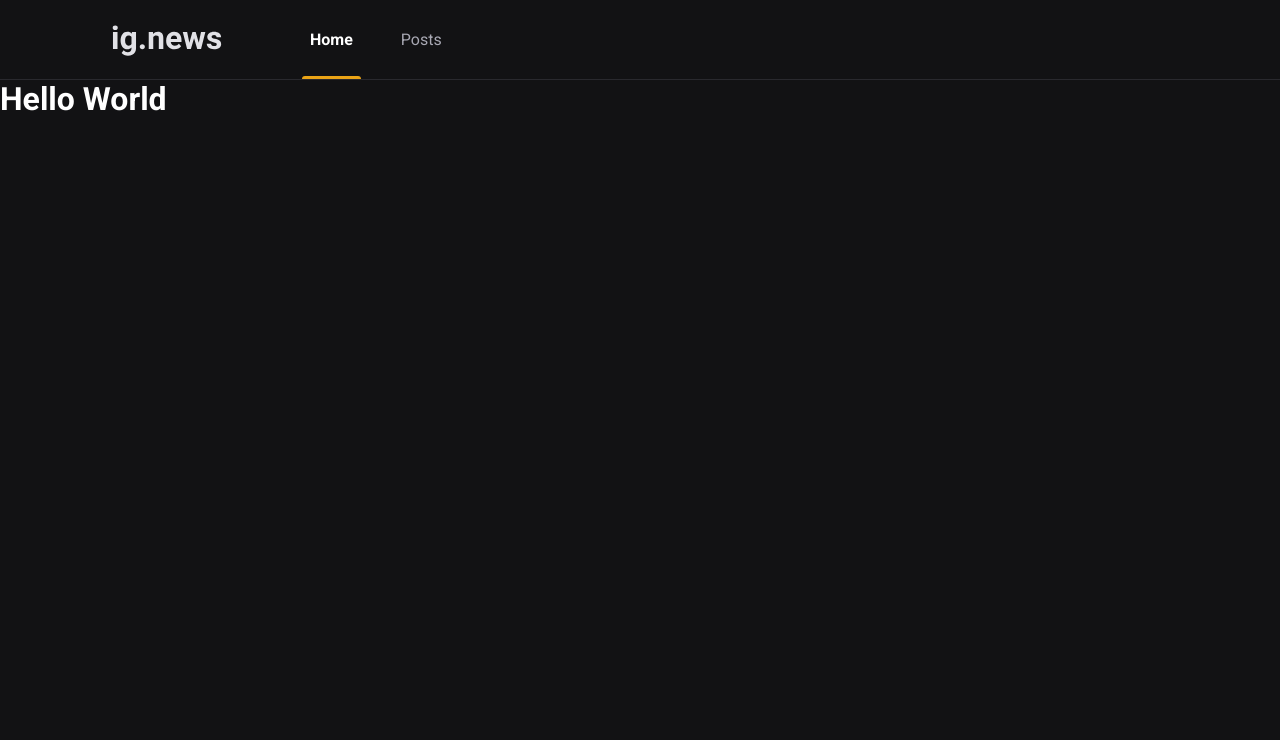
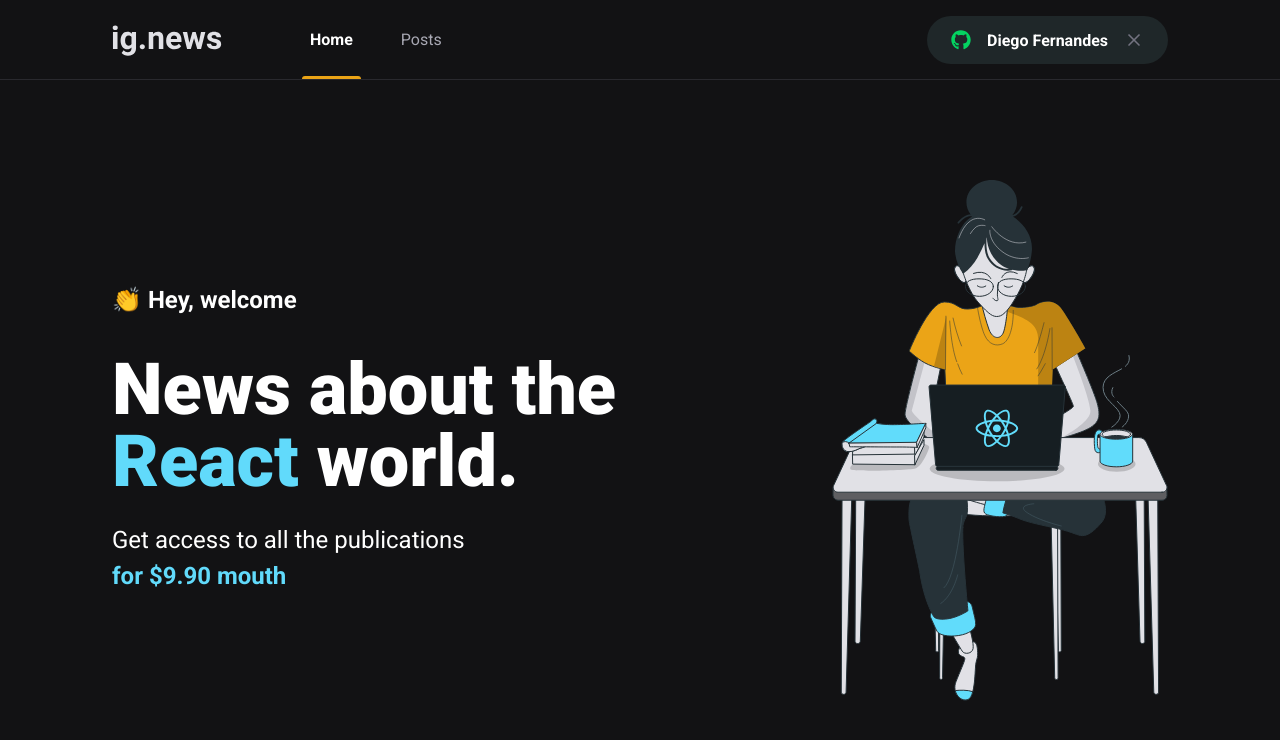
Before and after one commit to PabloXT14/Ignews, a Next.js app: page / in a window 1280 px wide. Shown: the top 740 px of the page. Built offline with nearby package versions, Linux system fonts and the light colour scheme.

Commit message:
feat: created Home page and SignInButton

```diff
--- a/package.json
+++ b/package.json
@@ -12,6 +12,7 @@
     "next": "12.1.1",
     "react": "17.0.2",
     "react-dom": "17.0.2",
+    "react-icons": "^4.3.1",
     "sass": "^1.49.9"
   },
   "devDependencies": {
--- a/src/components/Header/index.tsx
+++ b/src/components/Header/index.tsx
@@ -1,4 +1,5 @@
 import { useState } from 'react';
+import { SignInButton } from '../SignInButton';
 import styles from './styles.module.scss';
 
 
@@ -23,6 +24,7 @@
                         Posts
                     </a>
                 </nav>
+                <SignInButton />
             </div>
         </header>
     );
--- a/src/components/Header/styles.module.scss
+++ b/src/components/Header/styles.module.scss
@@ -37,6 +37,7 @@
             &.active {
                 color: var(--white);
                 font-weight: bold;
+                transition: all .2s ease;
             }
 
             &.active::after {
@@ -48,7 +49,12 @@
                 bottom: 1px;
                 left: 0;
                 background: var(--yellow-500);
+                transition: all .2s ease;
             }
         }
     }
+
+    button {
+        margin-left: auto;
+    }
 }
--- /dev/null
+++ b/src/components/SignInButton/index.tsx
@@ -0,0 +1,29 @@
+import { useState } from 'react';
+import { FaGithub } from 'react-icons/fa';
+import { FiX } from 'react-icons/fi';
+
+import styles from './styles.module.scss';
+
+export function SignInButton() {
+    const [isUserLoggedIn, setIsUserLoggedIn] = useState(true);
+
+    return isUserLoggedIn ? (
+        <button
+            type="button"
+            className={styles.signInButton}
+        >
+            <FaGithub color="#04D361" />
+            Diego Fernandes
+            <FiX color="#737380" className={styles.closeIcon} />
+        </button>
+    ) : (
+        <button
+            type="button"
+            className={styles.signInButton}
+        >
+            <FaGithub color="var(--yellow-500)" />
+            Sign in with Github
+        </button>
+    )
+
+}
--- /dev/null
+++ b/src/components/SignInButton/styles.module.scss
@@ -0,0 +1,33 @@
+.signInButton {
+    height: 3rem;
+    border-radius: 3rem;
+    border: none;
+    background: var(--gray-850);
+    padding: 0 1.5rem;
+
+    display: flex;
+    align-items: center;
+    justify-content: center;
+
+    color: var(--white);
+    font-weight: bold;
+
+    transition: filter 0.2s ease;
+
+    svg {
+        width: 20px;
+        height: 20px;
+    }
+
+    svg:first-child {
+        margin-right: 1rem;
+    }
+
+    svg.closeIcon {
+        margin-left: 1rem;
+    }
+
+    &:hover {
+        filter: brightness(0.8);
+    }
+}
--- /dev/null
+++ b/src/pages/home.module.scss
@@ -0,0 +1,41 @@
+.contentContainer {
+    max-width: 1120px;
+    margin: 0 auto;
+    padding: 0 2rem;
+    height: calc(100vh - 5rem);
+
+    display: flex;
+    align-items: center;
+    justify-content: space-between;
+}
+
+.hero {
+    max-width: 600px;
+
+    >span {
+        font-size: 1.5rem;
+        font-weight: bold;
+    }
+
+    h1 {
+        font-size: 4.5rem;
+        line-height: 4.5rem;
+        font-weight: 900;
+        margin-top: 2.5rem;
+
+        span {
+            color: var(--cyan-500);
+        }
+    }
+
+    p {
+        font-size: 1.5rem;
+        line-height: 2.25rem;
+        margin-top: 1.5rem;
+
+        span {
+            color: var(--cyan-500);
+            font-weight: bold;
+        }
+    }
+}
--- a/src/pages/index.tsx
+++ b/src/pages/index.tsx
@@ -1,4 +1,6 @@
 import Head from 'next/head';
+
+import styles from './home.module.scss';
 
 export default function Home() {
   return (
@@ -6,9 +8,17 @@
       <Head>
         <title>Início | ig.news</title>
       </Head>
-      <h1 className='title'>
-        Hello World
-      </h1>
+      <main className={styles.contentContainer}>
+        <section className={styles.hero}>
+          <span>👏 Hey, welcome</span>
+          <h1>News about the <span>React</span> world.</h1>
+          <p>
+            Get access to all the publications <br />
+            <span>for $9.90 mouth</span>
+          </p>
+        </section>
+        <img src="/images/avatar.svg" alt="Girld coding" />
+      </main>
     </>
   )
 }
--- a/src/styles/global.scss
+++ b/src/styles/global.scss
@@ -10,6 +10,7 @@
     --gray-100: #E1E1E1;
     --gray-300: #A8A8B3;
     --gray-800: #29292E;
+    --gray-850: #1F2729;
     --gray-900: #121214;
 
     --cyan-500: #61DAFB;
```
Also changed, not shown: 1 other file (tests, documents, lock files or other folders).
